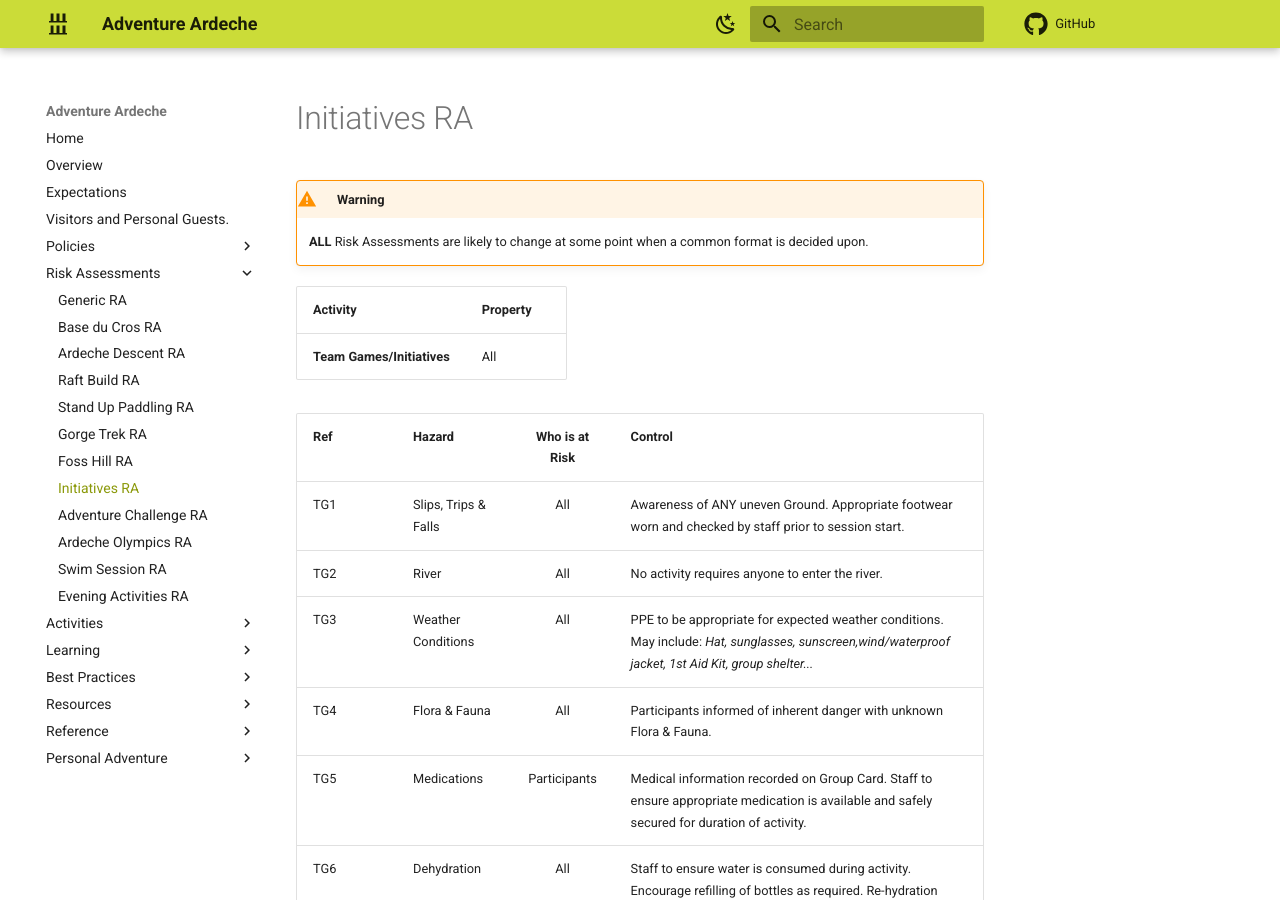
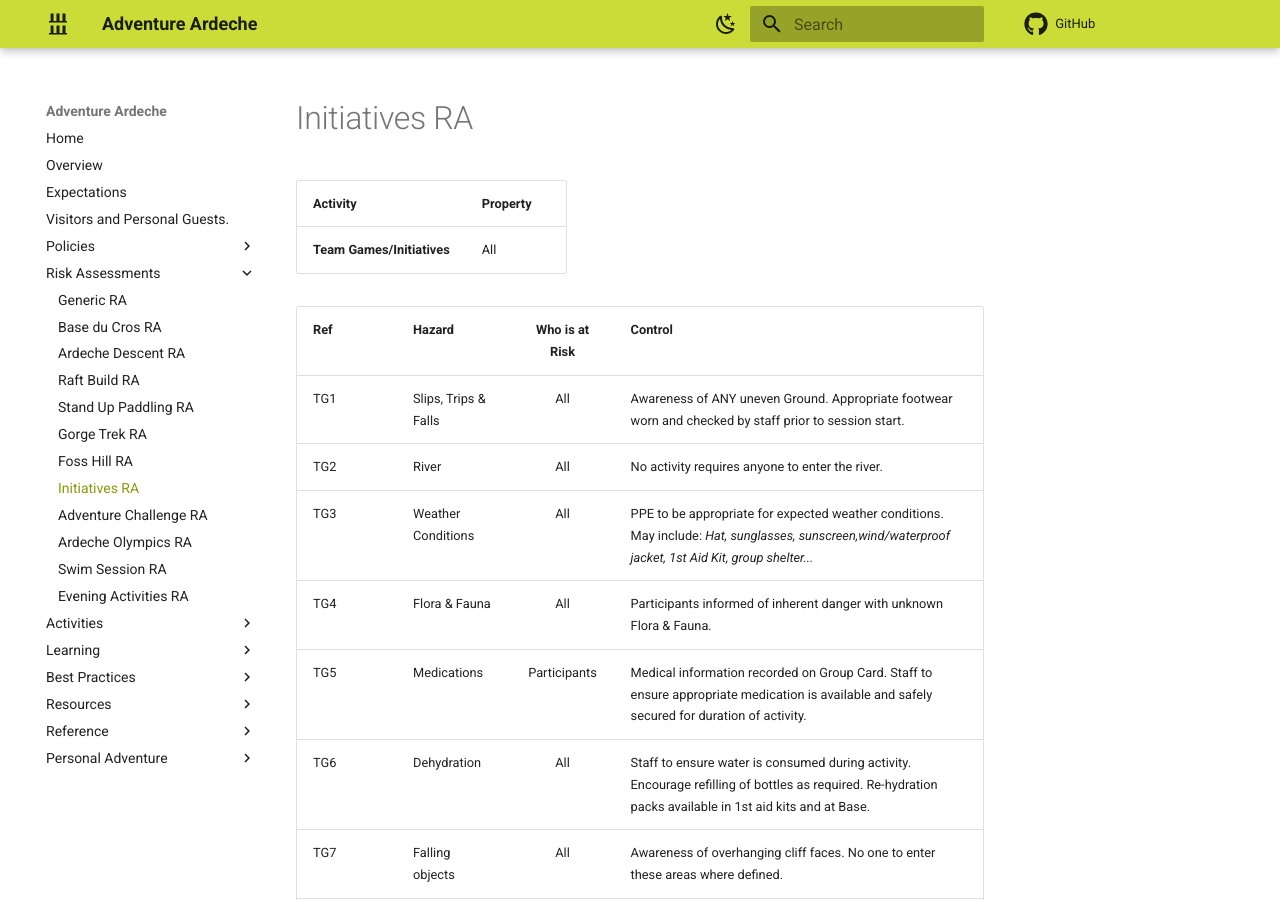
Before and after one commit to Matt-Adventure-Ardeche/staffhandbook, an MkDocs documentation site: the page built from docs/risk-assessments/initiativesRA.md, in a window 1280 px wide and 900 px high. Built offline with MkDocs 1.6.1 and Material for MkDocs 9.7.7, drawn with Linux system fonts in a browser that asks for light colours; comment, search, counter and statistics services are not loaded.

Commit message:
initiativesRA update

```diff
--- a/docs/risk-assessments/initiativesRA.md
+++ b/docs/risk-assessments/initiativesRA.md
@@ -1,7 +1,4 @@
 # Initiatives RA
-
-!!! warning
-    **ALL** Risk Assessments are likely to change at some point when a common format is decided upon.
 
 | **Activity**               | **Property** |
 |:-------------------------- |:------------ |
```
